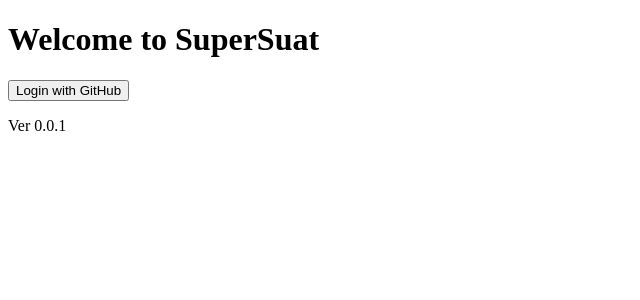
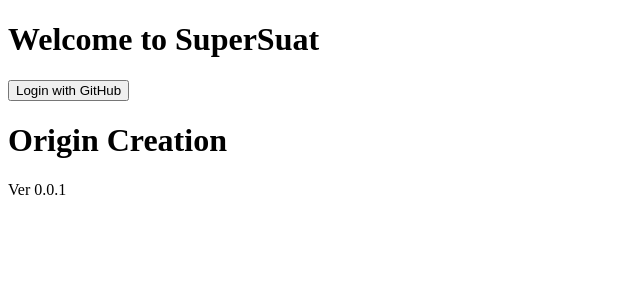
Before and after one commit to konbraphat51/SuperSuat, a React (Vite) app in the folder Front/: page /origin-creation in a window 1280 px wide. Shown: the top 300 px of the page, without its empty margins (0-640 px from the left). Built offline with nearby package versions, Linux system fonts and the light colour scheme; no server answers.

Commit message:
origincreation

```diff
--- a/Front/src/App.tsx
+++ b/Front/src/App.tsx
@@ -3,7 +3,7 @@
 import { Footer } from "./components/Footer";
 import { PageHome } from "./components/pages/home/PageHome";
 import { PageLogin } from "./components/pages/login/PageLogin";
-import { PagePdfOrdering } from "./components/pages/pdfOrdering/PagePdfOrdering";
+import { OriginCreation } from "./components/pages/OriginCreation/OriginCreation";
 
 function App() {
 	return (
@@ -13,7 +13,7 @@
 				<Routes>
 					<Route path="/" element={<PageHome />} />
 					<Route path="/login" element={<PageLogin />} />
-					<Route path="/ordering" element={<PagePdfOrdering />} />
+					<Route path="/origin-creation" element={<OriginCreation />} />
 				</Routes>
 			</BrowserRouter>
 			<Footer />
--- /dev/null
+++ b/Front/src/components/pages/OriginCreation/OriginCreation.tsx
@@ -0,0 +1,7 @@
+export const OriginCreation = () => {
+	return (
+		<div>
+			<h1>Origin Creation</h1>
+		</div>
+	);
+};
--- a/Front/src/components/pages/pdfOrdering/PagePdfOrdering.tsx
+++ /dev/null
@@ -1,10 +0,0 @@
-import PdfPageRenderer from "../../PdfPageRenderer";
-
-export const PagePdfOrdering = () => {
-	return (
-		<div>
-			<h1>PDF Ordering</h1>
-			<PdfPageRenderer src="/sample.pdf" pageNumber={1} />
-		</div>
-	);
-};
```
